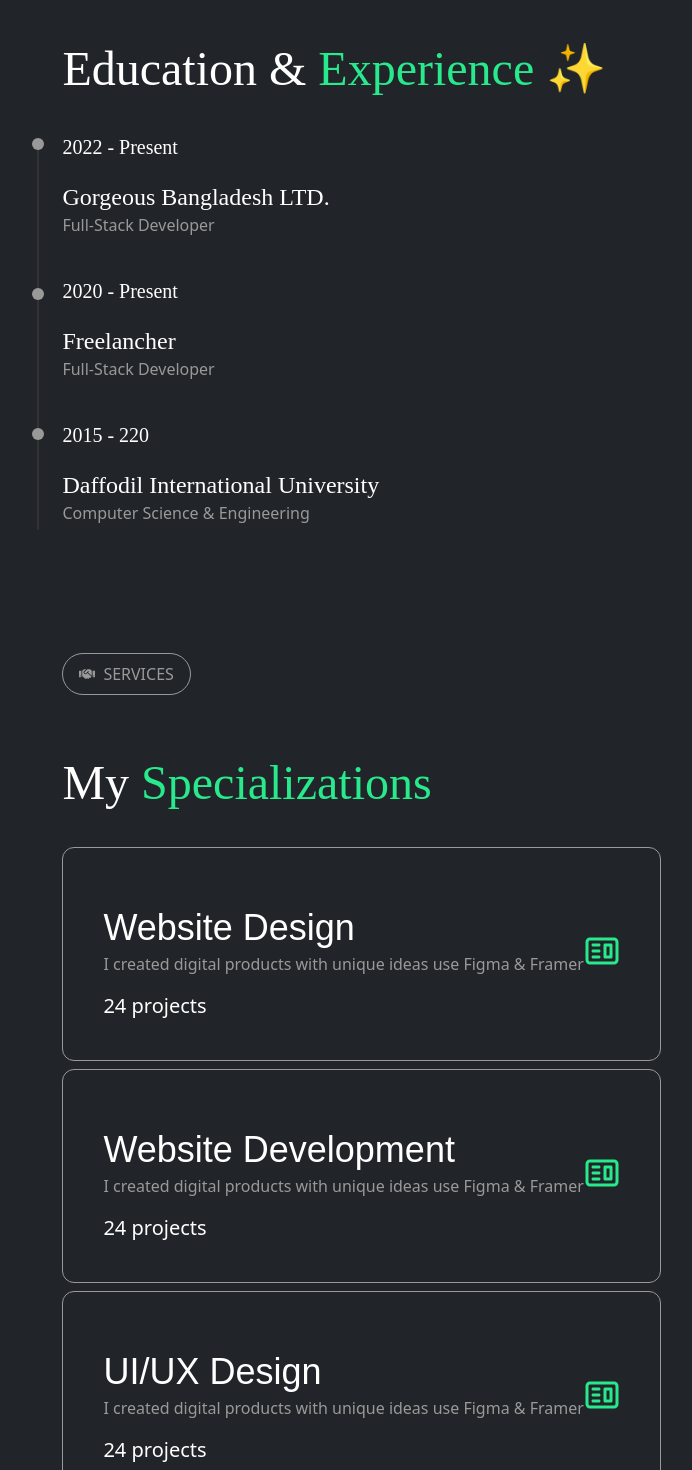
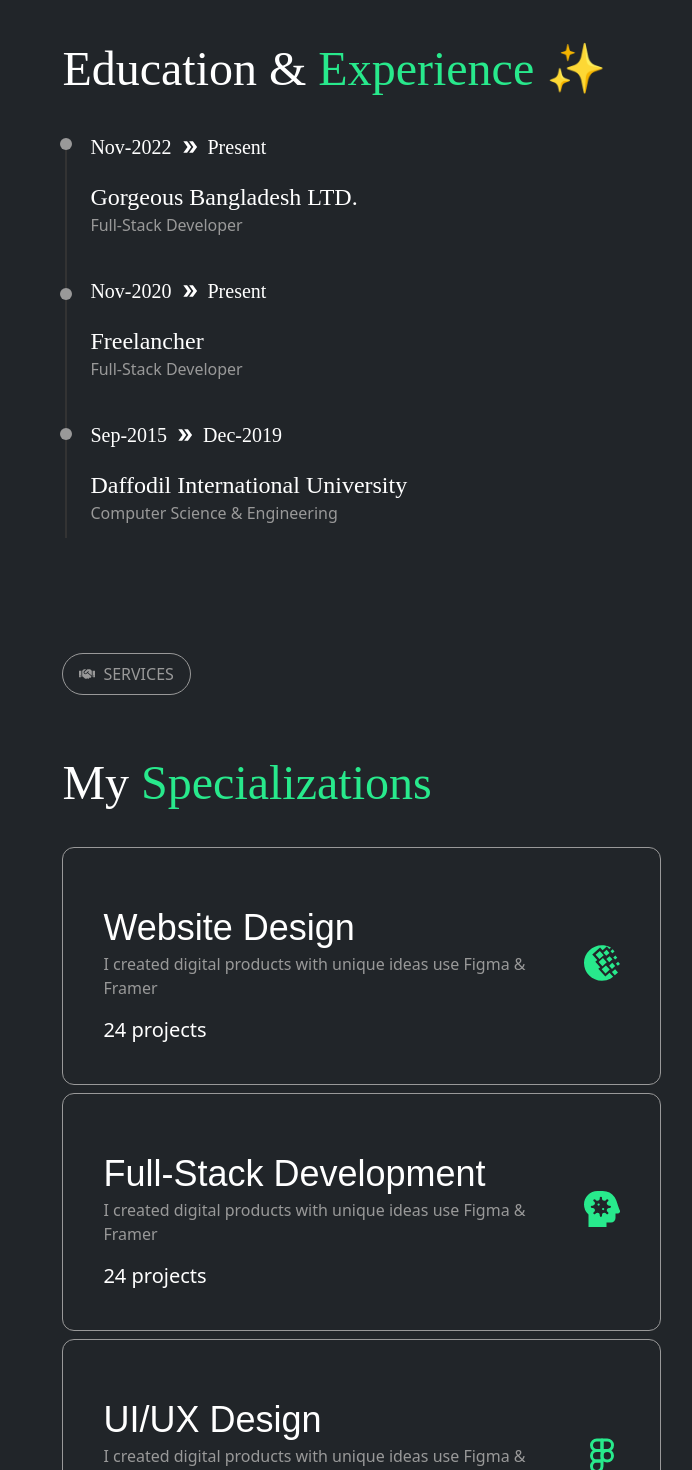
Before and after one commit to Imran122/latest-portfolio-frontend, a Next.js app: page / in a window 1280 px wide. Shown: the part 1900-3370 px from the top of the page, without its empty margins (344-1036 px from the left). Built offline with nearby package versions, Linux system fonts and the light colour scheme; what tailwindcss-filters would draw is missing.

Commit message:
fix design

```diff
--- a/src/components/HomeComponents/ResumeComponent.js
+++ b/src/components/HomeComponents/ResumeComponent.js
@@ -1,4 +1,5 @@
 import { FaFileWord } from "react-icons/fa6";
+import { MdDoubleArrow } from "react-icons/md";
 const ResumeComponent = () => {
   return (
     <div id="resume">
@@ -11,10 +12,11 @@
         <h3 className="middle-body-title">
           Education & <span className="text-primary_colour">Experience ✨</span>
         </h3>
-        <div className="mt-10 relative">
-          <div className="mt-10 side-desing-resume">
-            <h5 className="text-white text-xl font-custom_intro_font">
-              2022 - Present
+        <div className="mt-10 relative ml-7">
+          <div className="group">
+            <div className="mt-10 side-desing-resume ">
+              <h5 className="text-white flex gap-2 items-center text-xl font-custom_intro_font transition-colors duration-300 group-hover:text-primary_colour">
+                Nov-2022 <MdDoubleArrow /> Present
               </h5>
 
               <h3 className="text-white text-2xl font-custom_intro_font mt-5">
@@ -24,9 +26,11 @@
                 Full-Stack Developer
               </h2>
             </div>
+          </div>
+          <div className="group">
             <div className="mt-10 side-desing-resume2nd">
-            <h5 className="text-white text-xl font-custom_intro_font">
-              2020 - Present
+              <h5 className="text-white flex gap-2 items-center text-xl font-custom_intro_font transition-colors duration-300 group-hover:text-primary_colour">
+                Nov-2020 <MdDoubleArrow /> Present
               </h5>
 
               <h3 className="text-white text-2xl font-custom_intro_font mt-5">
@@ -36,9 +40,11 @@
                 Full-Stack Developer
               </h2>
             </div>
+          </div>
+          <div className="group">
             <div className="mt-10 side-desing-resume3rd">
-            <h5 className="text-white text-xl font-custom_intro_font">
-              2015 - 220
+              <h5 className="text-white flex gap-2 items-center  text-xl font-custom_intro_font transition-colors duration-300 group-hover:text-primary_colour">
+                Sep-2015 <MdDoubleArrow /> Dec-2019
               </h5>
 
               <h3 className="text-white text-2xl font-custom_intro_font mt-5">
@@ -51,6 +57,7 @@
           </div>
         </div>
       </div>
+    </div>
   );
 };
 
--- a/src/components/HomeComponents/ServiceComponent.js
+++ b/src/components/HomeComponents/ServiceComponent.js
@@ -1,5 +1,7 @@
-import { CgWebsite } from "react-icons/cg";
-import { FaHandshake } from "react-icons/fa";
+import { FaHandshake, FaHeadSideVirus } from "react-icons/fa";
+import { FiFigma } from "react-icons/fi";
+import { SiWebmoney } from "react-icons/si";
+
 const ServiceComponent = () => {
   return (
     <div id="service">
@@ -16,53 +18,59 @@
 
         {/*  skill design div */}
         <div>
-          <div className="flex justify-between mt-10 items-center rounded-xl p-10 border border-text_colour hover:border-primary_colour">
+          <div className="flex justify-between mt-10 items-center rounded-xl p-10 border border-text_colour group hover:border-primary_colour">
             <div className="flex flex-col mt-5 ">
-              <h2 className="text-4xl font-custom_subtitle_font text-white">
+              <h2 className="text-4xl font-custom_subtitle_font text-white transition-colors duration-300 group-hover:text-primary_colour">
                 Website Design
               </h2>
               <p className="text-base text-text_colour font-sans mt-1">
                 I created digital products with unique ideas use Figma & Framer
               </p>
-              <h3 className="text-white text-xl mt-4">24 projects</h3>
+              <h3 className="text-white text-xl mt-4 transition-colors duration-300 group-hover:text-primary_colour">
+                24 projects
+              </h3>
             </div>
-            <div>
+            <div className="cs-screen:ml-6">
               <span className="text-primary_colour text-4xl ">
-                <CgWebsite />
+                <SiWebmoney />
               </span>
             </div>
           </div>
           {/*  next div */}
-          <div className="flex justify-between mt-2 items-center rounded-xl p-10 border border-text_colour hover:border-primary_colour">
+          <div className="group flex justify-between mt-2 items-center rounded-xl p-10 border border-text_colour hover:border-primary_colour">
             <div className="flex flex-col mt-5 ">
-              <h2 className="text-4xl font-custom_subtitle_font text-white">
-                Website Development
+              <h2 className="text-4xl font-custom_subtitle_font text-white transition-colors duration-300 group-hover:text-primary_colour">
+                Full-Stack Development
               </h2>
               <p className="text-base text-text_colour font-sans mt-1">
                 I created digital products with unique ideas use Figma & Framer
               </p>
-              <h3 className="text-white text-xl mt-4">24 projects</h3>
+              <h3 className="text-white text-xl mt-4 transition-colors duration-300 group-hover:text-primary_colour">
+                24 projects
+              </h3>
             </div>
-            <div>
+            <div className="cs-screen:ml-6">
               <span className="text-primary_colour text-4xl ">
-                <CgWebsite />
+                <FaHeadSideVirus />
               </span>
             </div>
           </div>
           {/*  next div */}
-          <div className="flex justify-between mt-2 items-center rounded-xl p-10 border border-text_colour hover:border-primary_colour">
+          <div className="group flex justify-between mt-2 items-center rounded-xl p-10 border border-text_colour hover:border-primary_colour">
             <div className="flex flex-col mt-5 ">
-              <h2 className="text-4xl font-custom_subtitle_font text-white">
+              <h2 className="text-4xl font-custom_subtitle_font text-white transition-colors duration-300 group-hover:text-primary_colour">
                 UI/UX Design
               </h2>
               <p className="text-base text-text_colour font-sans mt-1">
                 I created digital products with unique ideas use Figma & Framer
               </p>
-              <h3 className="text-white text-xl mt-4">24 projects</h3>
+              <h3 className="text-white text-xl mt-4 transition-colors duration-300 group-hover:text-primary_colour">
+                24 projects
+              </h3>
             </div>
-            <div>
+            <div className="cs-screen:ml-6">
               <span className="text-primary_colour text-4xl ">
-                <CgWebsite />
+                <FiFigma />
               </span>
             </div>
           </div>
--- a/src/styles/globals.css
+++ b/src/styles/globals.css
@@ -93,6 +93,10 @@
 }
 
 /* dom manupulation for opup open to make bg blur */
+/* transition-colors duration-300 group-hover:outline-primary_colour */
+.side-desing-resume {
+  position: relative;
+}
 
 .side-desing-resume::before {
   content: "";
@@ -104,13 +108,18 @@
   left: -30px;
   right: 115px;
   top: 5px;
-  transition: 0.3s;
+  transition: background-color 0.3s ease;
+
+  /* Apply styles when the group is hovered */
+}
+.group:hover .side-desing-resume::before {
+  background-color: var(--primary-colour);
 }
 .side-desing-resume::after {
   content: "";
   background: #333333;
   width: 2px;
-  height: 100%;
+  height: 400px;
   position: absolute;
   left: -25px;
   right: 115px;
@@ -127,7 +136,10 @@
   left: -30px;
   right: 115px;
   top: 155px;
-  transition: 0.3s;
+  transition: background-color 0.3s ease;
+}
+.group:hover .side-desing-resume2nd::before {
+  background-color: var(--primary-colour);
 }
 .side-desing-resume3rd::before {
   content: "";
@@ -139,7 +151,10 @@
   left: -30px;
   right: 115px;
   top: 295px;
-  transition: 0.3s;
+  transition: background-color 0.3s ease;
+}
+.group:hover .side-desing-resume3rd::before {
+  background-color: var(--primary-colour);
 }
 /* .side-desing-resume2nd::after {
   content: "";
@@ -173,7 +188,7 @@
     @apply text-white text-5xl font-light font-custom_intro_font;
   }
   .middle-body-skill-div {
-    @apply flex flex-col gap-2 py-16 px-0 justify-center items-center border border-text_colour hover:border-primary_colour rounded-[85px];
+    @apply flex flex-col gap-2 py-16 px-0 justify-center items-center text-center border border-text_colour hover:border-primary_colour rounded-[85px];
   }
   .middle-body-skill-h-text {
     @apply text-text_colour text-xl font-custom_subtitle_font font-medium uppercase mt-4 hover:text-primary_colour;
```
Also changed, not shown: src/components/HomeComponents/PortfolioComponent.js (+9 -9 lines), src/assets/images/portfolio/portfolio3.jpg (added). Lines whose indentation alone changed are shown as unchanged.
